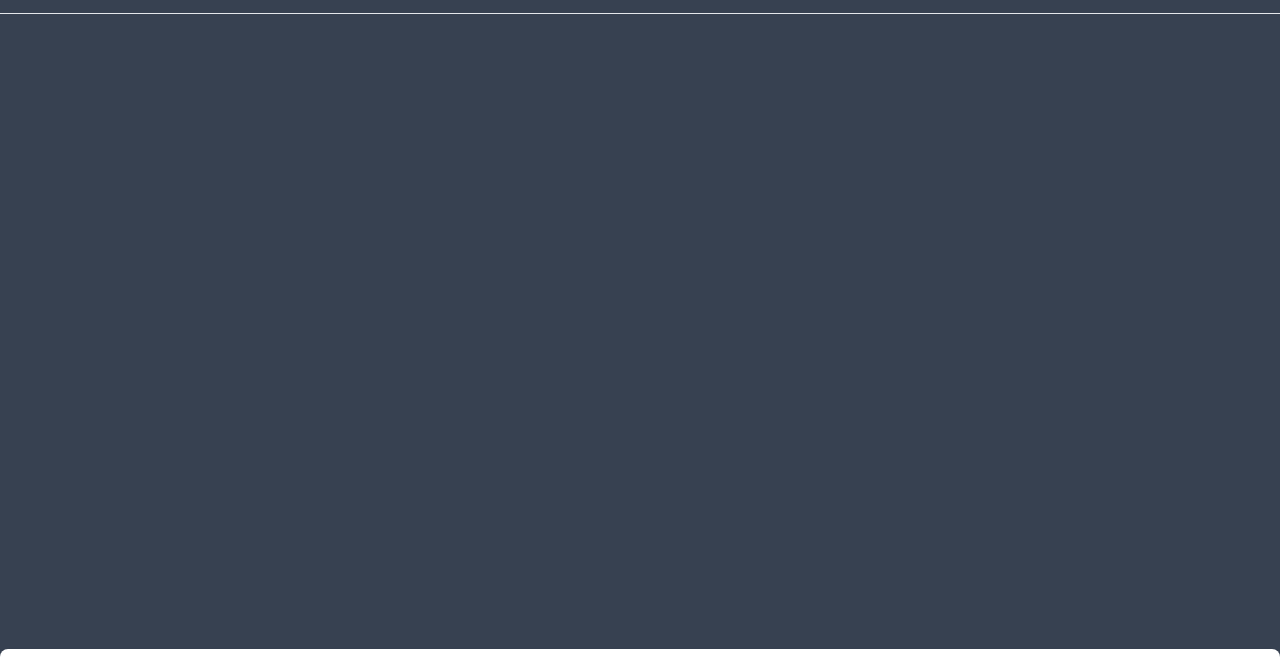
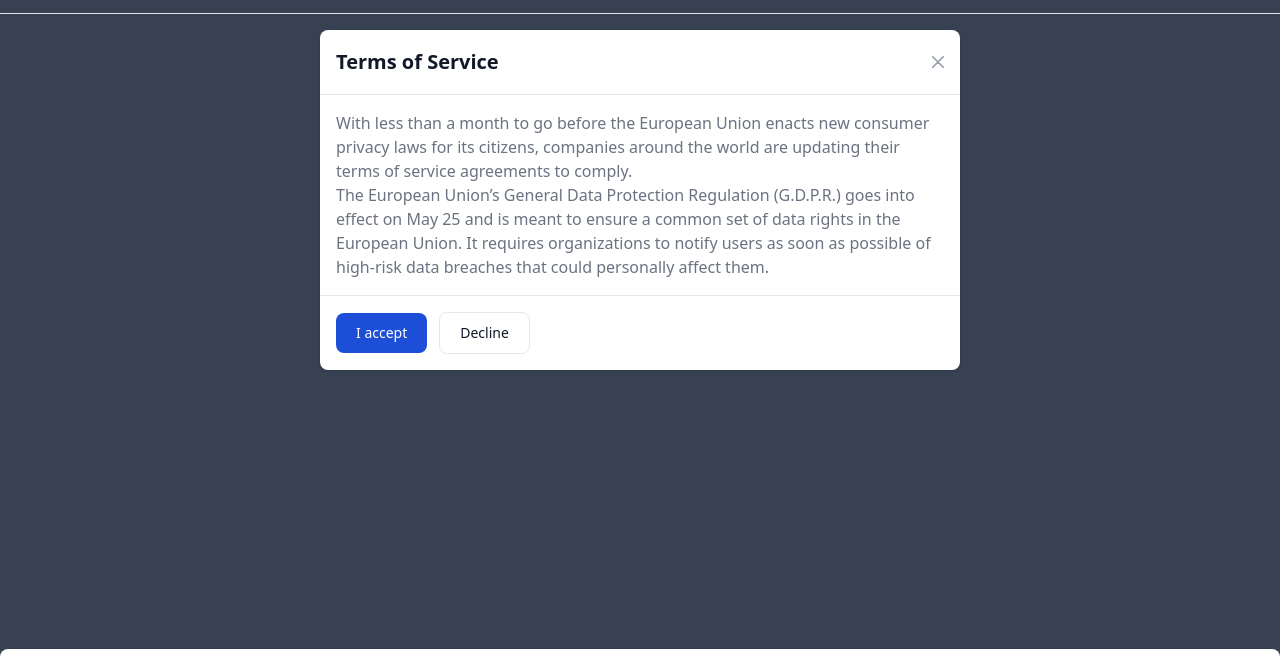
Before and after one commit to jellanb/tech-plus-desktop-app, an Electron app: page src/windows/main/index.html in a window 1280 px wide. Shown: the part 55-714 px from the top of the page. Drawn offline with Linux system fonts and the light colour scheme.

Commit message:
center modal

```diff
--- a/src/windows/main/index.html
+++ b/src/windows/main/index.html
@@ -51,10 +51,10 @@
         </div>
       </nav>
     </div>
-    <div id="main-content" class="h-full dark:bg-gray-900">
+    <div id="main-content" class="h-full relative dark:bg-gray-900">
       <div id="content"></div>
       <!-- Main modal -->
-      <div id="default-modal" tabindex="-1" aria-hidden="true" class="hidden overflow-y-auto overflow-x-hidden fixed top-0 right-0 left-0 z-50 justify-center items-center w-full md:inset-0 h-[calc(100%-1rem)] max-h-full">
+      <div id="default-modal" tabindex="-1" aria-hidden="true" class=" overflow-y-auto overflow-x-hidden absolute top-0 right-0 left-0  z-50 flex justify-center w-full md:inset-0 h-[calc(100%-1rem)]">
         <div class="relative p-4 w-full max-w-2xl max-h-full">
           <!-- Modal content -->
           <div class="relative bg-white rounded-lg shadow dark:bg-gray-700">
@@ -87,7 +87,7 @@
           </div>
         </div>
       </div>
-  </div>
+    </div>
   <footer class="bg-white rounded-lg shadow sm:flex sm:items-center sm:justify-between p-4 sm:p-6 xl:p-8 dark:bg-gray-800 antialiased">
     <p class="mb-4 text-sm text-center text-gray-500 dark:text-gray-400 sm:mb-0">
       &copy; KPV App <a href="https://flowbite.com/" class="hover:underline" target="_blank">kpvtechsolutions.cl</a>. All rights reserved.
--- a/src/windows/main/renderer.js
+++ b/src/windows/main/renderer.js
@@ -169,7 +169,6 @@ function changeContent(contentElementId, navButtonId) {
                 const targetModal = document.getElementById('default-modal');
                 if (targetModal) {
                     targetModal.classList.toggle('hidden');
-                    targetModal.classList.toggle('flex');
                 }
                 return;
             };
```
